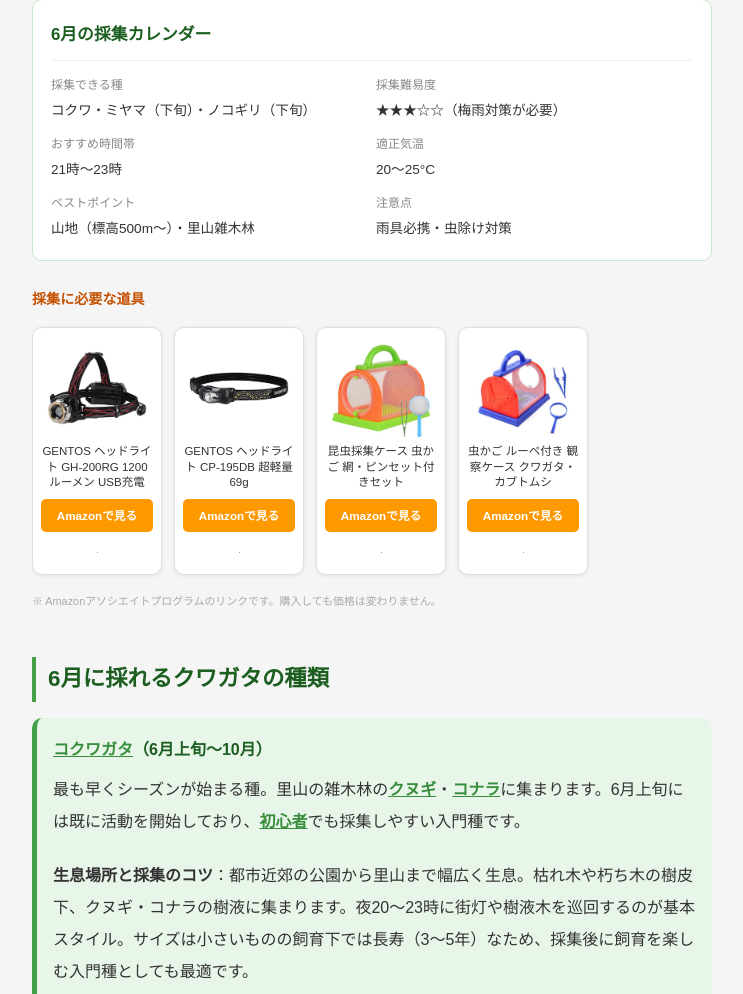
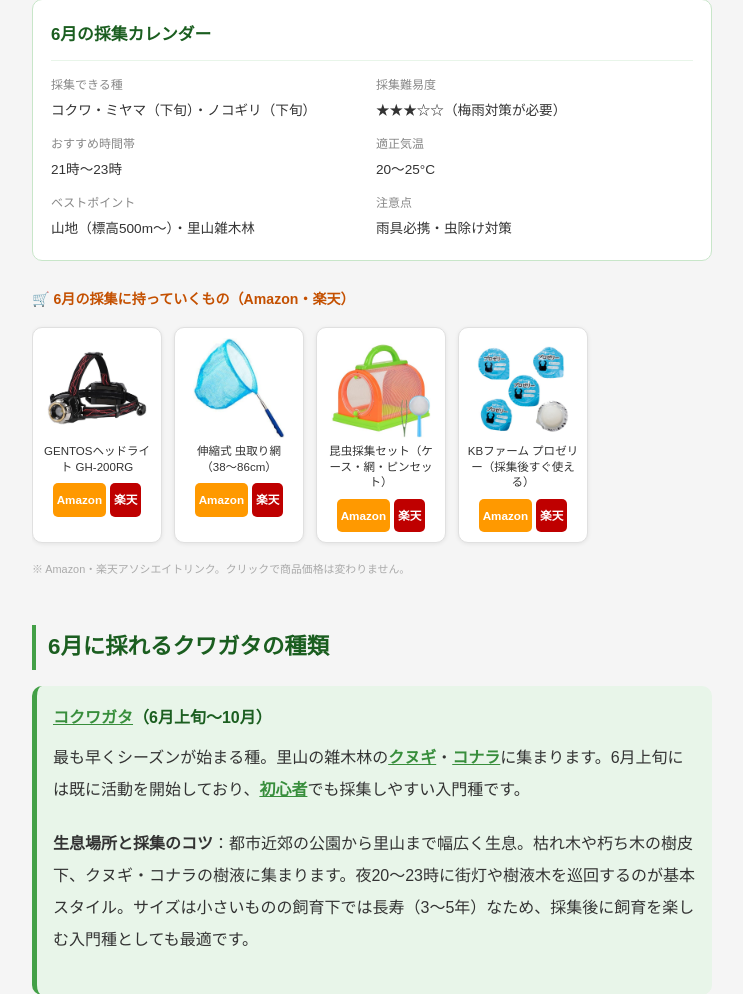
Before and after one commit to 0515naokit-sketch/beetle-finder, a Flask app: page /guide/june in a window 1280 px wide. Shown: the part 643-1637 px from the top of the page, without its empty margins (268-1011 px from the left). Run offline with Flask 3, Linux system fonts and the light colour scheme; grey boxes are pictures that could not be loaded.

Commit message:
feat: 季節ページ楽天追加・アプリ商品バー改善・メタタグ最適化
[1] guide_june/july/august: 虫取り網・プロゼリー追加、全商品に楽天ボタン追加、july壊れ画像修正
[2] index.html _amazonBottomBar: 検索リンク→特定ASIN+実画像+楽天ボタンに刷新
[3] guide_light: タイトル「街灯採集のやり方【2026年最新】」に改善
[4] guide_spring: タイトル「いつから採れる？越冬個体・材割り採集」に改善

Co-Authored-By: Claude Sonnet 4.6 <noreply@anthropic.com>

```diff
--- a/templates/guide_june.html
+++ b/templates/guide_june.html
@@ -274,42 +274,42 @@
  </div>
 
  <div class="amz-section">
- <p class="amz-section-title">採集に必要な道具</p>
+ <p class="amz-section-title">🛒 6月の採集に持っていくもの（Amazon・楽天）</p>
  <div class="prod-row">
  <div class="prod-card">
- <a href="https://www.amazon.co.jp/dp/B09MT2GZDF?tag=beetlefinder-22&linkCode=ogi&th=1&psc=1" target="_blank" rel="noopener sponsored">
- <img class="prod-img" src="/static/img/products/gentos_gh200rg.jpg" alt="GENTOS ヘッドライト GH-200RG 1200ルーメン" width="200" height="200" loading="lazy">
- <p class="prod-name">GENTOS ヘッドライト GH-200RG 1200ルーメン USB充電</p>
- </a>
- <a class="prod-btn" href="https://www.amazon.co.jp/dp/B09MT2GZDF?tag=beetlefinder-22&linkCode=ogi&th=1&psc=1" target="_blank" rel="noopener sponsored">Amazonで見る</a>
- <img src="https://ir-jp.amazon-adsystem.com/e/ir?t=beetlefinder-22&language=ja_JP&l=li3&o=9&a=B09MT2GZDF" width="1" height="1" border="0" alt="" style="border:none!important;margin:0!important;">
+ <img class="prod-img" src="/static/img/products/gentos_gh200rg.jpg" alt="GENTOS ヘッドライト GH-200RG" width="200" height="200" loading="lazy">
+ <p class="prod-name">GENTOSヘッドライト GH-200RG</p>
+ <div style="display:flex;gap:4px;justify-content:center;flex-wrap:wrap;margin-top:4px">
+ <a class="prod-btn" href="https://www.amazon.co.jp/dp/B09MT2GZDF?tag=beetlefinder-22" target="_blank" rel="noopener sponsored" onclick="gtag&&gtag('event','affiliate_click',{shop:'amazon',item_name:'GH-200RG',page_path:'/guide/june'})">Amazon</a>
+ <a class="prod-btn" href="https://af.moshimo.com/af/c/click?a_id=5563449&p_id=54&pc_id=54&pl_id=616&url=https%3A%2F%2Fsearch.rakuten.co.jp%2Fsearch%2Fmall%2FGENTOS+GH-200RG%2F" target="_blank" rel="noopener sponsored" style="background:#bf0000" onclick="gtag&&gtag('event','affiliate_click',{shop:'rakuten',item_name:'GH-200RG',page_path:'/guide/june'})">楽天</a>
+ </div>
  </div>
  <div class="prod-card">
- <a href="https://www.amazon.co.jp/dp/B09324G799?tag=beetlefinder-22&linkCode=ogi&th=1&psc=1" target="_blank" rel="noopener sponsored">
- <img class="prod-img" src="/static/img/products/gentos_cp195db.jpg" alt="GENTOS ヘッドライト CP-195DB 超軽量69g" width="200" height="200" loading="lazy">
- <p class="prod-name">GENTOS ヘッドライト CP-195DB 超軽量69g</p>
- </a>
- <a class="prod-btn" href="https://www.amazon.co.jp/dp/B09324G799?tag=beetlefinder-22&linkCode=ogi&th=1&psc=1" target="_blank" rel="noopener sponsored">Amazonで見る</a>
- <img src="https://ir-jp.amazon-adsystem.com/e/ir?t=beetlefinder-22&language=ja_JP&l=li3&o=9&a=B09324G799" width="1" height="1" border="0" alt="" style="border:none!important;margin:0!important;">
+ <img class="prod-img" src="/static/img/products/mushitori_net.jpg" alt="伸縮式虫取り網" width="200" height="200" loading="lazy">
+ <p class="prod-name">伸縮式 虫取り網（38〜86cm）</p>
+ <div style="display:flex;gap:4px;justify-content:center;flex-wrap:wrap;margin-top:4px">
+ <a class="prod-btn" href="https://www.amazon.co.jp/dp/B07H8K5TCT?tag=beetlefinder-22" target="_blank" rel="noopener sponsored" onclick="gtag&&gtag('event','affiliate_click',{shop:'amazon',item_name:'mushitori_net',page_path:'/guide/june'})">Amazon</a>
+ <a class="prod-btn" href="https://af.moshimo.com/af/c/click?a_id=5563449&p_id=54&pc_id=54&pl_id=616&url=https%3A%2F%2Fsearch.rakuten.co.jp%2Fsearch%2Fmall%2F%E8%99%AB%E5%8F%96%E3%82%8A%E7%B6%B2+%E4%BC%B8%E7%B8%AE%2F" target="_blank" rel="noopener sponsored" style="background:#bf0000" onclick="gtag&&gtag('event','affiliate_click',{shop:'rakuten',item_name:'mushitori_net',page_path:'/guide/june'})">楽天</a>
+ </div>
  </div>
  <div class="prod-card">
- <a href="https://www.amazon.co.jp/dp/B0CDCQ4X8Y?tag=beetlefinder-22&linkCode=ogi&th=1&psc=1" target="_blank" rel="noopener sponsored">
- <img class="prod-img" src="/static/img/products/konchu_set.jpg" alt="昆虫採集ケース 虫かご セット" width="200" height="200" loading="lazy">
- <p class="prod-name">昆虫採集ケース 虫かご 網・ピンセット付きセット</p>
- </a>
- <a class="prod-btn" href="https://www.amazon.co.jp/dp/B0CDCQ4X8Y?tag=beetlefinder-22&linkCode=ogi&th=1&psc=1" target="_blank" rel="noopener sponsored">Amazonで見る</a>
- <img src="https://ir-jp.amazon-adsystem.com/e/ir?t=beetlefinder-22&language=ja_JP&l=li3&o=9&a=B0CDCQ4X8Y" width="1" height="1" border="0" alt="" style="border:none!important;margin:0!important;">
+ <img class="prod-img" src="/static/img/products/konchu_set.jpg" alt="昆虫採集セット" width="200" height="200" loading="lazy">
+ <p class="prod-name">昆虫採集セット（ケース・網・ピンセット）</p>
+ <div style="display:flex;gap:4px;justify-content:center;flex-wrap:wrap;margin-top:4px">
+ <a class="prod-btn" href="https://www.amazon.co.jp/dp/B0CDCQ4X8Y?tag=beetlefinder-22" target="_blank" rel="noopener sponsored" onclick="gtag&&gtag('event','affiliate_click',{shop:'amazon',item_name:'konchu_set',page_path:'/guide/june'})">Amazon</a>
+ <a class="prod-btn" href="https://af.moshimo.com/af/c/click?a_id=5563449&p_id=54&pc_id=54&pl_id=616&url=https%3A%2F%2Fsearch.rakuten.co.jp%2Fsearch%2Fmall%2F%E6%98%86%E8%99%AB%E6%8E%A1%E9%9B%86%E3%82%BB%E3%83%83%E3%83%88%2F" target="_blank" rel="noopener sponsored" style="background:#bf0000" onclick="gtag&&gtag('event','affiliate_click',{shop:'rakuten',item_name:'konchu_set',page_path:'/guide/june'})">楽天</a>
+ </div>
  </div>
  <div class="prod-card">
- <a href="https://www.amazon.co.jp/dp/B08BJ8YC84?tag=beetlefinder-22&linkCode=ogi&th=1&psc=1" target="_blank" rel="noopener sponsored">
- <img class="prod-img" src="/static/img/products/mushikago_loupe.jpg" alt="虫かご ルーペ付き 観察ケース" width="200" height="200" loading="lazy">
- <p class="prod-name">虫かご ルーペ付き 観察ケース クワガタ・カブトムシ</p>
- </a>
- <a class="prod-btn" href="https://www.amazon.co.jp/dp/B08BJ8YC84?tag=beetlefinder-22&linkCode=ogi&th=1&psc=1" target="_blank" rel="noopener sponsored">Amazonで見る</a>
- <img src="https://ir-jp.amazon-adsystem.com/e/ir?t=beetlefinder-22&language=ja_JP&l=li3&o=9&a=B08BJ8YC84" width="1" height="1" border="0" alt="" style="border:none!important;margin:0!important;">
+ <img class="prod-img" src="/static/img/products/prozeri.jpg" alt="KBファーム プロゼリー" width="200" height="200" loading="lazy">
+ <p class="prod-name">KBファーム プロゼリー（採集後すぐ使える）</p>
+ <div style="display:flex;gap:4px;justify-content:center;flex-wrap:wrap;margin-top:4px">
+ <a class="prod-btn" href="https://www.amazon.co.jp/dp/B00X7LCXBS?tag=beetlefinder-22" target="_blank" rel="noopener sponsored" onclick="gtag&&gtag('event','affiliate_click',{shop:'amazon',item_name:'prozeri',page_path:'/guide/june'})">Amazon</a>
+ <a class="prod-btn" href="https://af.moshimo.com/af/c/click?a_id=5563449&p_id=54&pc_id=54&pl_id=616&url=https%3A%2F%2Fsearch.rakuten.co.jp%2Fsearch%2Fmall%2F%E3%83%97%E3%83%AD%E3%82%BC%E3%83%AA%E3%83%BC+%E6%98%86%E8%99%AB%2F" target="_blank" rel="noopener sponsored" style="background:#bf0000" onclick="gtag&&gtag('event','affiliate_click',{shop:'rakuten',item_name:'prozeri',page_path:'/guide/june'})">楽天</a>
  </div>
  </div>
- <p class="amz-note2">※ Amazonアソシエイトプログラムのリンクです。購入しても価格は変わりません。</p>
+ </div>
+ <p class="amz-note2">※ Amazon・楽天アソシエイトリンク。クリックで商品価格は変わりません。</p>
  </div>
 
  <h2 class="section">6月に採れるクワガタの種類</h2>
```
Also changed, not shown: templates/guide_august.html (+26 -26 lines), templates/guide_july.html (+25 -25 lines), templates/guide_light.html (+4 -4 lines), templates/guide_spring.html (+4 -4 lines), templates/index.html (+22 -19 lines).
